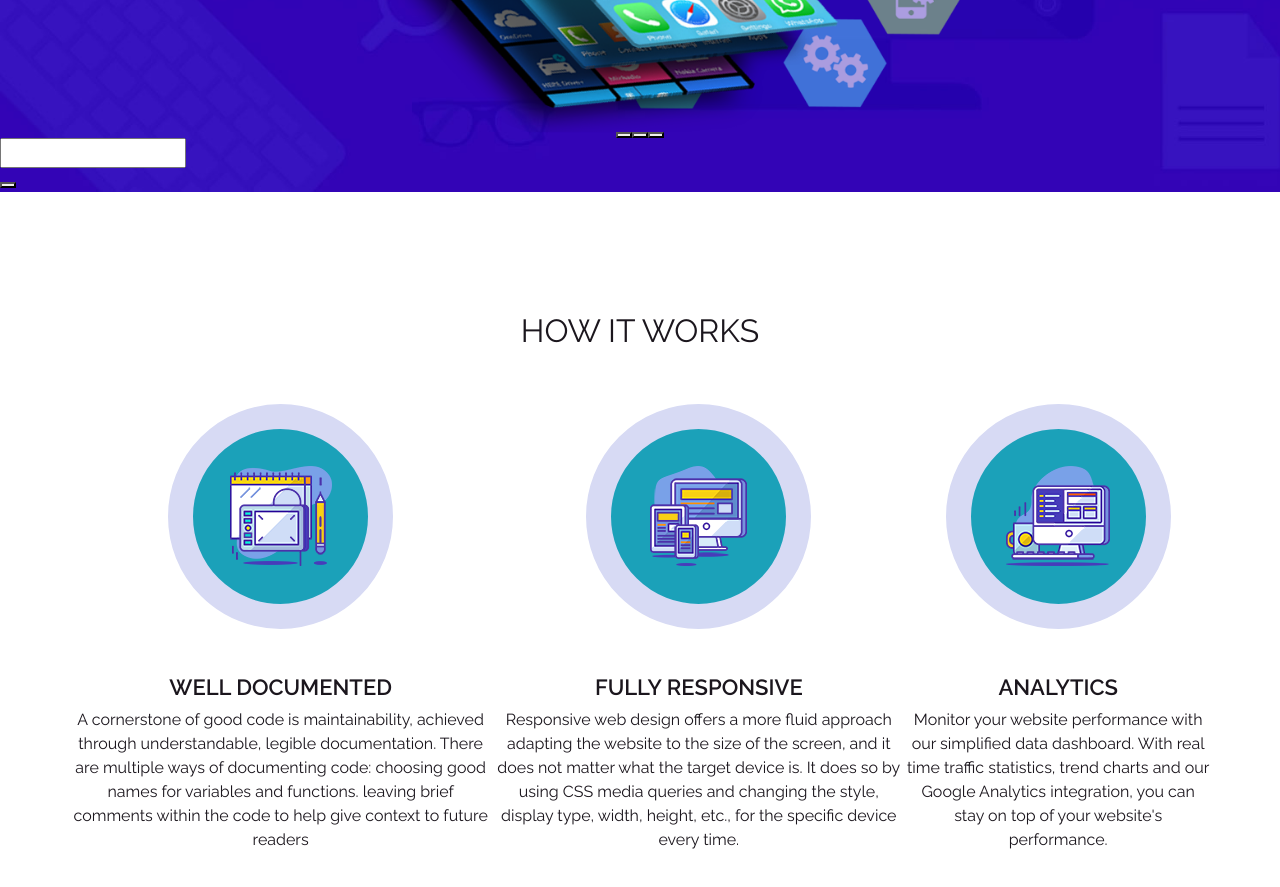
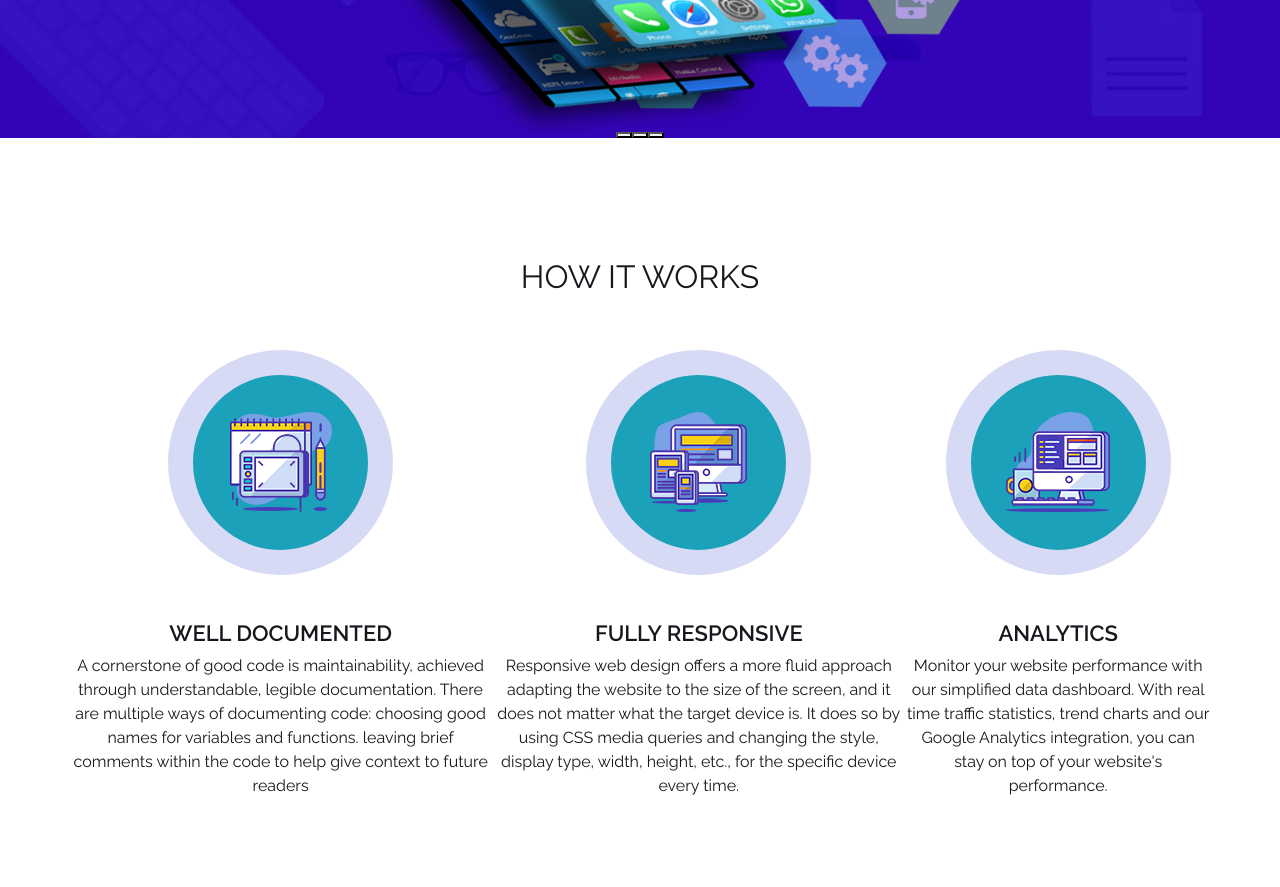
Before and after one commit to webFusionsolution/fusionwebclient, a React (Create React App) app: page / in a window 1280 px wide. Shown: the part 920-1807 px from the top of the page. Built offline with nearby package versions, Linux system fonts and the light colour scheme.

Commit message:
fusion web client updates

```diff
--- a/src/components/Hero-Area/Hero.js
+++ b/src/components/Hero-Area/Hero.js
@@ -2,19 +2,9 @@ import "./Hero.css";
 import Slider from "../SliderSection/Slider";
 import React from "react";
 const Hero = (props) => {
-  const myInput = React.useRef(null);
-  const [counter, setCounter] = React.useState(0);
-
-  function abc() {
-     // const input = document.querySelector('#one'); // myInput
-      alert(myInput.current.value)
-  }
-
   return (
     <div className="hero_area">
-      <Slider counter="props.isTodayFriday"/>
-      <input id="one" type="text" ref={myInput}/>
-      <button onClick={abc}></button>
+      <Slider/>
     </div>
   );
 };
```
